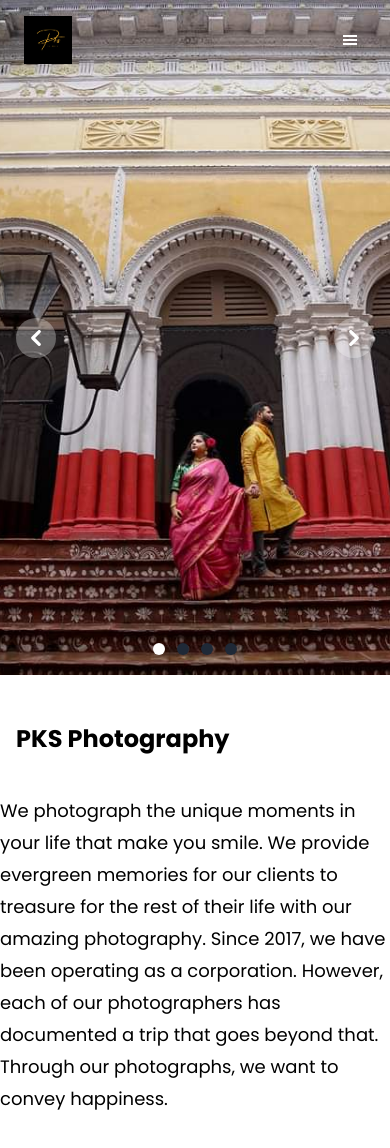
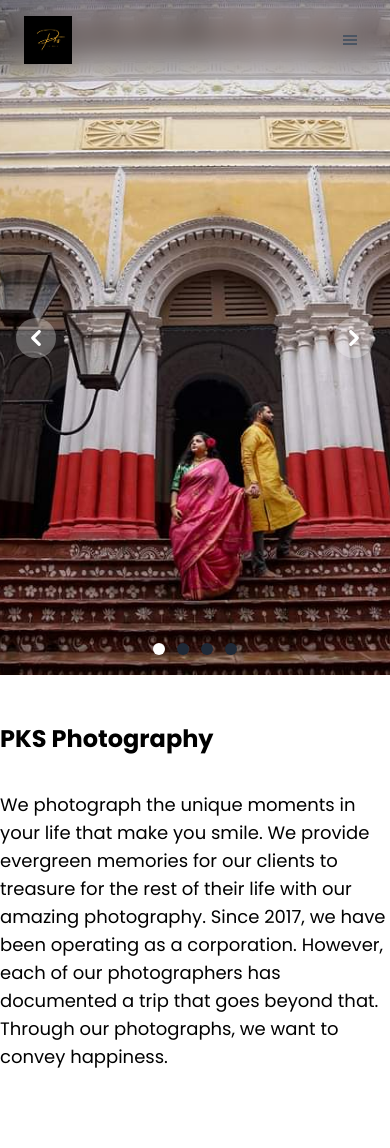
Before and after one commit to chakrari/PksFilmer, a React (Vite) app in the folder Pksfilmer/: page / in a window 390 px wide. Shown: the top 1148 px of the page. Built offline with nearby package versions, Linux system fonts and the light colour scheme.

Commit message:
navbar and social apps rectification

```diff
--- a/Pksfilmer/src/components/Hero_Section/Hero.jsx
+++ b/Pksfilmer/src/components/Hero_Section/Hero.jsx
@@ -2,11 +2,11 @@ import React from "react";
 
 const Hero = () => {
   return (
-    <section className="w-full flex xl:flerow, flex-col jsutify-center min-h-screen gap-10">
-      <h1 className="text-2xl sm:text-2xl md:text-4xl text font-bold mt-12 sm:mt-16 mx-4 sm:mx-10 md:mx-40">
+    <section className="flex  flex-col  min-h-screen gap-9">
+      <h1 className="text-2xl font-bold mt-12 sm:mt-16  sm:mx-20 md:mr-45">
         PKS Photography
       </h1>
-      <p className="text-lg leading-8 sm:max-w-sm ">
+      <p className="text-lg sm:mx-20 md:mx-39">
         We photograph the unique moments in your life that make you smile. We
         provide evergreen memories for our clients to treasure for the rest of
         their life with our amazing photography. Since 2017, we have been
--- a/Pksfilmer/src/components/Hero_Section/Socialapps.jsx
+++ b/Pksfilmer/src/components/Hero_Section/Socialapps.jsx
@@ -1,3 +1,124 @@
+// import React, { useState, useEffect } from "react";
+// import {
+//   AiFillFacebook,
+//   AiFillTwitterCircle,
+//   AiFillInstagram,
+//   AiFillLinkedin,
+//   AiFillYoutube,
+// } from "react-icons/ai";
+// import { FcGoogle } from "react-icons/fc";
+// import { MdLocationOn } from "react-icons/md";
+// import { FaCalendarCheck } from "react-icons/fa";
+// import { FaPhoneAlt } from "react-icons/fa";
+
+// const Socialapps = () => {
+//   const [showIcons, setShowIcons] = useState(false);
+
+//   useEffect(() => {
+//     const handleScroll = () => {
+//       if (window.scrollY > 300) {
+//         setShowIcons(true);
+//       } else {
+//         setShowIcons(false);
+//       }
+//     };
+
+//     window.addEventListener("scroll", handleScroll);
+//     return () => {
+//       window.removeEventListener("scroll", handleScroll);
+//     };
+//   }, []);
+
+//   const icons = [
+//     {
+//       icon: <FcGoogle size="20" />,
+//       link: "https://www.google.com/maps/place/PKS+Filmer/@22.4807021,88.3347199,17z/data=!3m1!4b1!4m6!3m5!1s0x3a027144d1fcdc1b:0x123657d378866540!8m2!3d22.4806972!4d88.3372948!16s%2Fg%2F11rs2b8r8s?entry=ttu&g_ep=EgoyMDI0MDgyOC4wIKXMDSoASAFQAw%3D%3D",
+//       bgColor: "bg-white",
+//       hoverColor: "hover:bg-gray-400",
+//       tooltip: "Google Reviews"
+//     },
+//     // {
+//     //   icon: <MdLocationOn size="20" />,
+//     //   link: "https://www.google.com/maps/place/PKS+Filmer/@22.4807021,88.3347199,17z/data=!3m1!4b1!4m6!3m5!1s0x3a027144d1fcdc1b:0x123657d378866540!8m2!3d22.4806972!4d88.3372948!16s%2Fg%2F11rs2b8r8s?entry=ttu&g_ep=EgoyMDI0MDgyOC4wIKXMDSoASAFQAw%3D%3D",
+//     //   bgColor: "bg-teal-600",
+//     //   hoverColor: "hover:bg-teal-700",
+//     //   tooltip: "Location",
+//     // },
+//     {
+//       icon: <AiFillFacebook size="20" />,
+//       link: "https://www.facebook.com/pksfilmer",
+//       bgColor: "bg-blue-600",
+//       hoverColor: "hover:bg-blue-700",
+//       tooltip: "Facebook",
+//     },
+//     {
+//       icon: <AiFillInstagram size="20" />,
+//       link: "https://www.instagram.com/pks_filmer/",
+//       bgColor: "bg-pink-600",
+//       hoverColor: "hover:bg-pink-700",
+//       tooltip: "Instagram",
+//     },
+//     {
+//       icon: <AiFillYoutube size="20" />,
+//       link: "https://www.youtube.com/@pksfilmer",
+//       bgColor: "bg-red-600",
+//       hoverColor: "hover:bg-red-700",
+//       tooltip: "YouTube",
+//     },
+//     {
+//       icon: <AiFillLinkedin size="20" />,
+//       link: "https://www.linkedin.com/in/pritam-kumar-shaw-4a45a4184/?originalSubdomain=in",
+//       bgColor: "bg-blue-800",
+//       hoverColor: "hover:bg-blue-900",
+//       tooltip: "LinkedIn",
+//     },
+//     {
+//       icon: <FaPhoneAlt size="20" />,
+//       link: "https://www.justdial.com/Kolkata/Pks-Filmer-Paschim-Putiary/033PXX33-XX33-230323043049-P8U3_BZDET",
+//       bgColor: "bg-green-600",
+//       hoverColor: "hover:bg-green-700",
+//       tooltip: "Just Dial",
+//     },
+//     {
+//       icon: <FaCalendarCheck size="20" />,
+//       link: "#",
+//       bgColor: "bg-orange-500",
+//       hoverColor: "hover:bg-orange-700",
+//       tooltip: "Book us",
+//     },
+//   ];
+
+//   return (
+//     <>
+//       {showIcons && (
+//         <div className="fixed top-52 left-3 z-50">
+//           <ul className="space-y-4">
+//             {icons.map((item, index) => (
+//               <li key={index} className="relative group flex items-center">
+//                 <a
+//                   className={`flex items-center justify-center w-8 h-8 text-white rounded-full shadow-lg transition duration-300 ${item.bgColor} ${item.hoverColor}`}
+//                   href={item.link}
+//                   target="_blank"
+//                   rel="noopener noreferrer"
+//                 >
+//                   {item.icon}
+//                 </a>
+//                 {/* Tooltip */}
+//                 <div className="absolute left-full top-1/2 transform -translate-y-1/2 ml-2 opacity-0 group-hover:opacity-100 transition-opacity
+//                 duration-300 bg-gray-800 text-white text-sm rounded py-1 px-2 whitespace-nowrap">
+//                   {item.tooltip}
+//                 </div>
+//               </li>
+//             ))}
+//           </ul>
+//         </div>
+//       )}
+//     </>
+//   );
+// };
+
+// export default Socialapps;
+
 import React, { useState, useEffect } from "react";
 import {
   AiFillFacebook,
@@ -7,9 +128,8 @@ import {
   AiFillYoutube,
 } from "react-icons/ai";
 import { FcGoogle } from "react-icons/fc";
-import { MdLocationOn } from "react-icons/md";
+import { FaPhoneAlt } from "react-icons/fa";
 import { FaCalendarCheck } from "react-icons/fa";
-import { FaPhoneAlt } from "react-icons/fa";
 
 const Socialapps = () => {
   const [showIcons, setShowIcons] = useState(false);
@@ -37,13 +157,6 @@ const Socialapps = () => {
       hoverColor: "hover:bg-gray-400",
       tooltip: "Google Reviews"
     },
-    // {
-    //   icon: <MdLocationOn size="20" />,
-    //   link: "https://www.google.com/maps/place/PKS+Filmer/@22.4807021,88.3347199,17z/data=!3m1!4b1!4m6!3m5!1s0x3a027144d1fcdc1b:0x123657d378866540!8m2!3d22.4806972!4d88.3372948!16s%2Fg%2F11rs2b8r8s?entry=ttu&g_ep=EgoyMDI0MDgyOC4wIKXMDSoASAFQAw%3D%3D",
-    //   bgColor: "bg-teal-600",
-    //   hoverColor: "hover:bg-teal-700",
-    //   tooltip: "Location",
-    // },
     {
       icon: <AiFillFacebook size="20" />,
       link: "https://www.facebook.com/pksfilmer",
@@ -91,7 +204,7 @@ const Socialapps = () => {
   return (
     <>
       {showIcons && (
-        <div className="fixed top-52 left-3 z-50">
+        <div className="fixed top-52 left-3 z-50 hidden  md:block">
           <ul className="space-y-4">
             {icons.map((item, index) => (
               <li key={index} className="relative group flex items-center">
--- a/Pksfilmer/src/components/Navbar_compo/Navbar.jsx
+++ b/Pksfilmer/src/components/Navbar_compo/Navbar.jsx
@@ -37,7 +37,11 @@ const Navbar = () => {
   }, [location]);
 
   return (
-    <nav className="fixed top-0 left-0 right-0 z-50 flex items-center justify-between px-6 py-4 bg-transparent">
+    <nav
+      className={`fixed top-0 left-0 right-0 z-50 flex items-center justify-between px-6 py-4 bg-transparent ${
+        isNavDialogOpen ? "" : "backdrop-blur-md"
+      }`}
+    >
       <Link to="/" id="brand" className="flex gap-2 items-center">
         <img className="object-cover max-w-12 max-h-12" src={logo} alt="Logo" />
         {/* <span className="text-lg  placeholder:font-medium font-display">Pks Filmer</span> */}
@@ -76,7 +80,7 @@ const Navbar = () => {
         {isNavDialogOpen ? (
           <IoMdClose className="text-white" />
         ) : (
-          <GiHamburgerMenu className="text-white" />
+          <GiHamburgerMenu className="text-gray-600" />
         )}
       </button>
 
@@ -150,7 +154,6 @@ const Navbar = () => {
           </button>
         </div>
       )}
-
     </nav>
   );
 };
```
